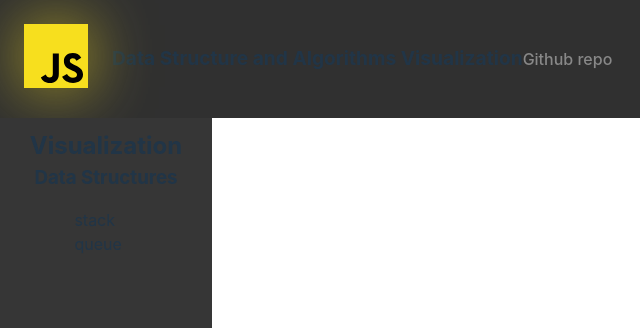
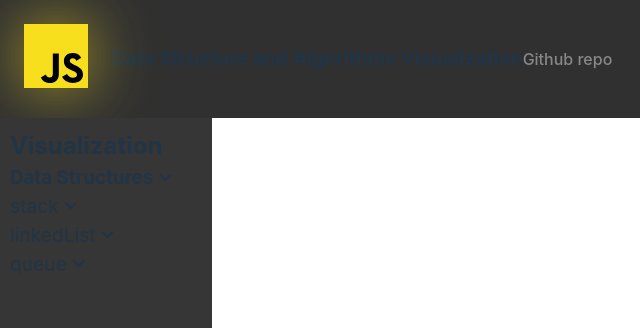
Before and after one commit to m1liaron/DAS-visualization, a website built with Vite: page index.html in a window 1280 px wide. Shown: the top 328 px of the page, 0-640 px from the left. Built offline with nearby package versions, Linux system fonts and the light colour scheme.

Commit message:
feat: arrow to every item in list
Took 15 minutes

```diff
--- a/index.html
+++ b/index.html
@@ -5,6 +5,7 @@
     <link rel="icon" type="image/svg+xml" href="/vite.svg" />
     <meta name="viewport" content="width=device-width, initial-scale=1.0" />
     <link rel="stylesheet" href="./src/style.css" />
+    <link rel="stylesheet" href="https://fonts.googleapis.com/css2?family=Material+Symbols+Outlined:opsz,wght,FILL,GRAD@20..48,100..700,0..1,-50..200&icon_names=keyboard_arrow_down" />
     <title>DAS visualization</title>
   </head>
   <body>
--- a/src/components/navigationRender.js
+++ b/src/components/navigationRender.js
@@ -5,16 +5,37 @@ export function navigationRender(algorithms, dataStructures) {
     function createSection(titleText, items) {
         const section = document.createElement("section");
 
+        const titleContainer = document.createElement("div");
+        titleContainer.classList.add("flex");
         const title = document.createElement("h3");
         title.textContent = titleText;
-        section.appendChild(title);
+
+        const arrowItem = document.createElement("span");
+        arrowItem.className = 'material-symbols-outlined';
+        arrowItem.textContent = "keyboard_arrow_down";
+        arrowItem.setAttribute("data-view", titleText);
+
+        titleContainer.appendChild(title);
+        titleContainer.appendChild(arrowItem);
+
+        section.appendChild(titleContainer);
 
         const listEl = document.createElement("ul");
         items.forEach(itemData => {
+            const listContainer = document.createElement("div");
+            listContainer.classList.add("flex");
             const listItem = document.createElement("li");
             listItem.setAttribute("data-view", itemData.name);
             listItem.textContent = itemData.name;
-            listEl.appendChild(listItem);
+
+            const arrowItem = document.createElement("span");
+            arrowItem.className = 'material-symbols-outlined';
+            arrowItem.textContent = "keyboard_arrow_down";
+            arrowItem.setAttribute("data-view", itemData.name);
+
+            listContainer.appendChild(listItem);
+            listContainer.appendChild(arrowItem);
+            listEl.appendChild(listContainer);
         });
         section.appendChild(listEl);
         return section;
--- a/src/data/dataStructures.js
+++ b/src/data/dataStructures.js
@@ -2,6 +2,7 @@ const dataStructuresPath = '../dataStructures/';
 
 const dataStructures = [
     { name: 'stack', module: `${dataStructuresPath}stack.js` },
+    { name: 'linkedList', module: `${dataStructuresPath}linkedList.js` },
     { name: 'queue', module: `${dataStructuresPath}queue.js` },
 ];
 
--- a/src/style.css
+++ b/src/style.css
@@ -35,8 +35,14 @@ body {
   min-height: 100vh;
 }
 
+ul {
+  margin: 0;
+  padding: 0;
+}
+
 li {
   list-style: none;
+  font-size: 1.2em;
 }
 
 h1 {
@@ -51,6 +57,14 @@ h2, h3, h1 {
 #app {
   height: 100%;
   margin: 0 auto;
+}
+
+.material-symbols-outlined {
+  font-variation-settings:
+          'FILL' 0,
+          'wght' 400,
+          'GRAD' 0,
+          'opsz' 24
 }
 
 .logo {
@@ -128,10 +142,18 @@ button:focus-visible {
   padding: 10px;
   display: flex;
   flex-direction: column;
-  align-items: center;
   position: absolute;
   width: 15%;
   height: 100%;
+}
+
+.flex {
+  display: flex;
+  align-items: center;
+}
+
+span.material-symbols-outlined {
+  cursor: pointer;
 }
 
 @media (max-width: 768px) {
```
